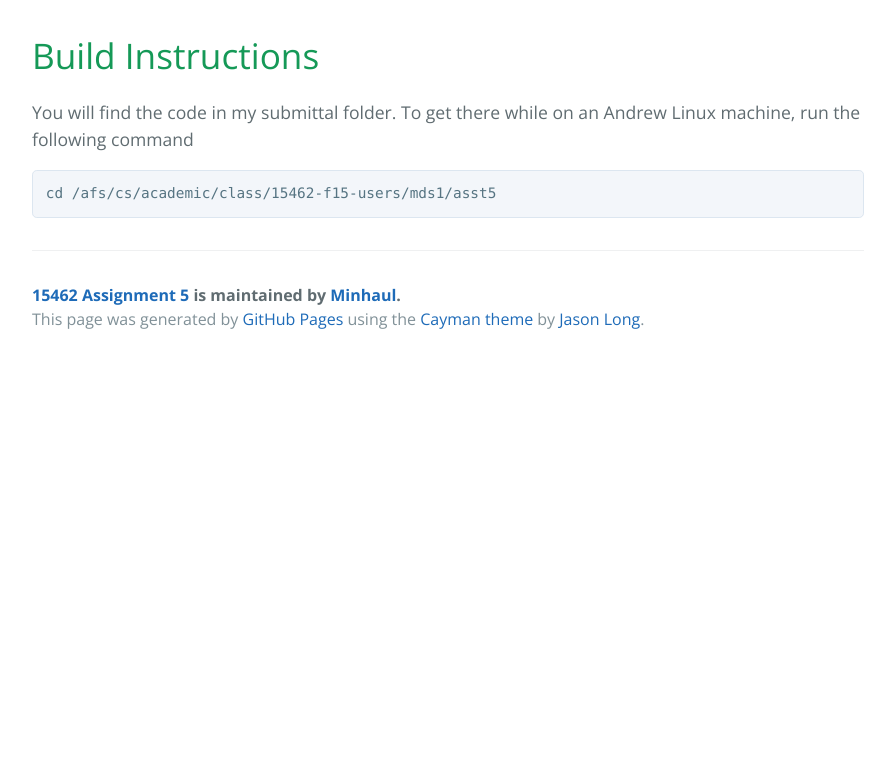
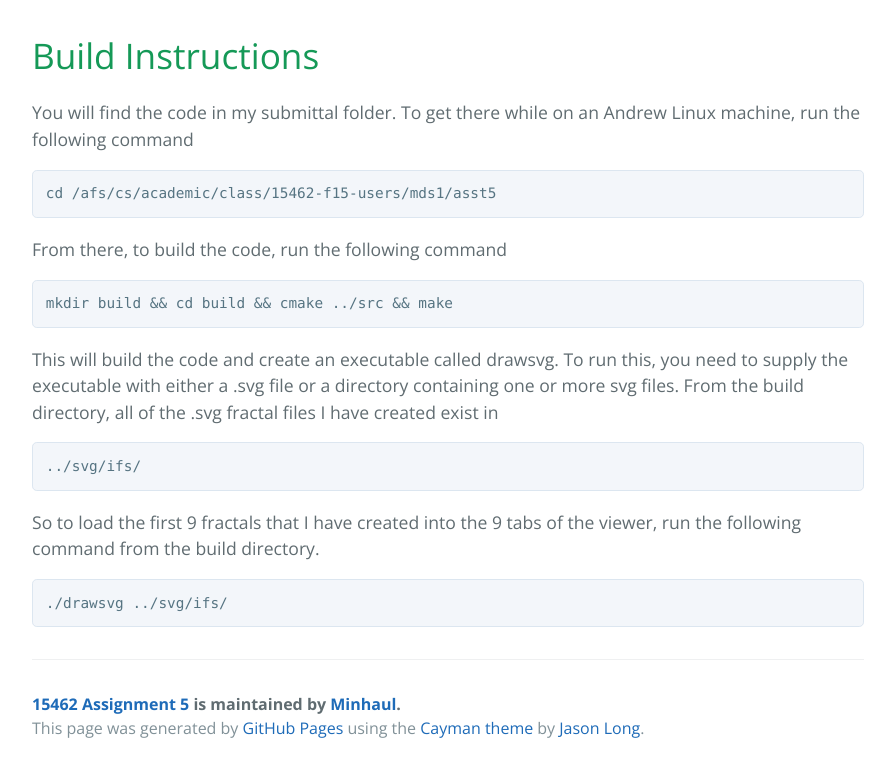
Before and after one commit to Minhaul/15462-asst5, a plain HTML site: page index.html in a window 1280 px wide. Shown: the part 1208-1980 px from the top of the page, without its empty margins (192-1087 px from the left). Before the commit the page ends 1571 px from the top, so only its background shows below. Drawn offline with nearby package versions, Linux system fonts and the light colour scheme.

Commit message:
Create gh-pages branch via GitHub

```diff
--- a/index.html
+++ b/index.html
@@ -47,6 +47,21 @@
 <pre><code>cd /afs/cs/academic/class/15462-f15-users/mds1/asst5
 </code></pre>
 
+<p>From there, to build the code, run the following command</p>
+
+<pre><code>mkdir build &amp;&amp; cd build &amp;&amp; cmake ../src &amp;&amp; make
+</code></pre>
+
+<p>This will build the code and create an executable called drawsvg. To run this, you need to supply the executable with either a .svg file or a directory containing one or more svg files. From the build directory, all of the .svg fractal files I have created exist in</p>
+
+<pre><code>../svg/ifs/
+</code></pre>
+
+<p>So to load the first 9 fractals that I have created into the 9 tabs of the viewer, run the following command from the build directory.</p>
+
+<pre><code>./drawsvg ../svg/ifs/
+</code></pre>
+
       <footer class="site-footer">
         <span class="site-footer-owner"><a href="https://github.com/Minhaul/15462-asst5">15462 Assignment 5</a> is maintained by <a href="https://github.com/Minhaul">Minhaul</a>.</span>
 
```
Also changed, not shown: params.json (+1 -1 lines).
